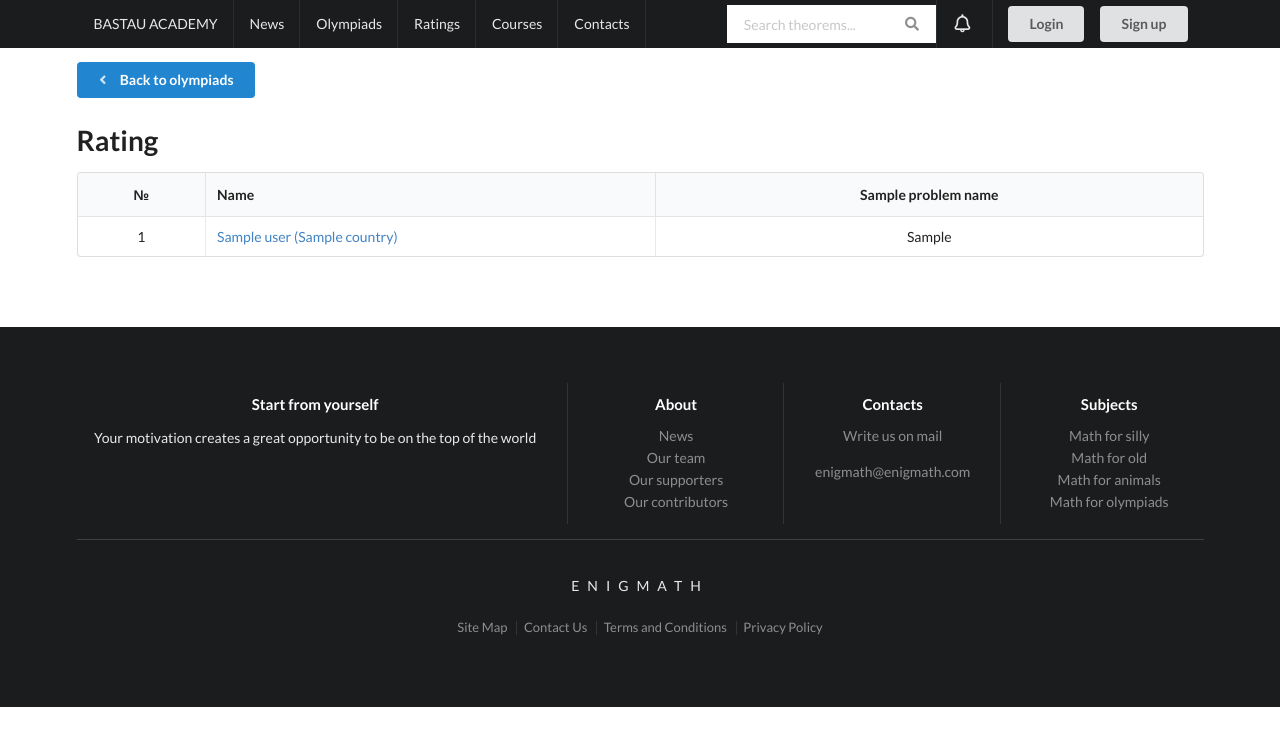
After one commit to canstri/bastau, a Django app: template templates/olymp_rating.html in a window 1280 px wide. The commit adds this page. Shown: the top 746 px of the page. Run offline with Django 3.2, Linux system fonts and the light colour scheme; tables that the repository leaves empty hold one stand-in row (values such as "Sample post"); the template is opened without the code that fills it: values that come from a table or form of the project are taken from there, most other values are stand-ins (such as "Sample title", 1, 10 or a date in 2020); data that the repository does not hold is empty; some libraries are stand-ins or nearby versions; some web fonts are replaced.

Commit message:
Rating page

```diff
--- a/olymps/models.py
+++ b/olymps/models.py
@@ -10,6 +10,7 @@ from django.utils import timezone
 from django.utils.text import slugify
 from markdown_deux import markdown
 from problems.models import Problem
+from accounts.models import Profile
 from django.utils.safestring import mark_safe
 from transliterate import translit, get_available_language_codes
 from django.contrib.postgres.fields import ArrayField
@@ -57,6 +58,8 @@ class Olymp(models.Model):
 
     def get_update_url(self):
         return reverse("olymps:update", kwargs={"slug": self.slug})
+    def rating_url(self):
+        return reverse("olymps:rating", kwargs={"slug": self.slug})
 
     class Meta:
         ordering = ["start_time", "-timestamp"]
@@ -77,7 +80,7 @@ class Olymp(models.Model):
         return content_type
 
 class RatingOlymp(models.Model):
-    user = models.ForeignKey(settings.AUTH_USER_MODEL, default=1, on_delete = models.PROTECT)
+    user = models.ForeignKey(Profile, on_delete = models.PROTECT)
     olymp = models.ForeignKey(Olymp, on_delete = models.PROTECT)
     points = ArrayField(ArrayField(models.TextField()), default=[['first', ' ']])
 
--- a/olymps/urls.py
+++ b/olymps/urls.py
@@ -7,6 +7,7 @@ from .views import (
 	olymp_detail,
 	olymp_update,
 	olymp_delete,
+    rating_page,
 	)
 
 app_name = 'Enigmath'
@@ -16,4 +17,5 @@ urlpatterns = [
     url(r'^(?P<slug>[\w-]+)/$', olymp_detail, name='detail'),
     url(r'^(?P<slug>[\w-]+)/edit/$', olymp_update, name='update'),
     url(r'^(?P<slug>[\w-]+)/delete/$', olymp_delete, name='delete'),
+    url(r'^(?P<slug>[\w-]+)/standings/$', rating_page, name='rating'),
 ]
--- a/problems/views.py
+++ b/problems/views.py
@@ -196,8 +196,8 @@ def problem_thread(request, id):
             all_solved = False
         if all_solved == True: #if problem is fully solved
             if check_problem.solved == False: # if problem was not solved before
-                rating_olymp = RatingOlymp.objects.get_or_create(
-                        user = request.user,
+                rating_olymp = RatingOlymp.objects.get(
+                        user = profile,
                         olymp = content_object,
                     )
                 #print(rating_olymp[0])
--- a/templates/base.html
+++ b/templates/base.html
@@ -28,6 +28,7 @@
 </head>
 
 <body>
+{% include "registration.html" %}
 
 <div class="ui inverted menu" id="main-menu">
 	<div class="ui container">
@@ -98,7 +99,7 @@
                 <a href='{% url "login" %}' class="ui button tiny">Login</a>
             </div>
             <div class="item no-before" style="padding-left: 0px;">
-                <a href='{% url "register" %}' class="ui button tiny">Sign up</a>
+                <a class="ui button tiny" onclick="$('#registration-modal').modal('show')">Sign up</a>
             </div>
 
             {% endif %}
--- /dev/null
+++ b/templates/olymp_rating.html
@@ -0,0 +1,41 @@
+{% extends "base.html" %}
+{% block content %}
+
+
+
+<div class="ui container">
+    <a class="button ui blue" href='{{ olymp.get_absolute_url }}'>
+        <i class="angle left icon"></i> Back to olympiads
+    </a>
+
+    <h1>Rating</h1>
+
+    <table class="ui celled table text-center">
+        <thead>
+        <tr>
+            <th>№</th>
+            <th class="text-left" style="width: 40%;">Name</th>
+            {% for problem_name in problem_names %}
+                <th>{{ problem_name }}</th>
+            {% endfor %}
+        </tr>
+        </thead>
+        <tbody>
+            {% for obj in table %}
+            <tr>
+                <td>{{ forloop.counter }}</td>
+                <td class="text-left"><a href="{{obj.user.get_absolute_url}}">{{ obj.user.user }} {% if obj.user.country %}({{ obj.user.country }}){% endif %}</a></td>
+                {% for point in obj.points %}
+                    <td>{{ point.1 }}</td>
+                {% endfor %}
+            </tr>
+            {% endfor %}
+
+        </tbody>
+    </table>
+</div>
+
+
+
+
+{% endblock content %}
--- /dev/null
+++ b/templates/registration.html
@@ -0,0 +1,19 @@
+<div class="ui tiny modal" id="registration-modal">
+    <i class="close icon"></i>
+    <div class="header">
+        Modal Title
+    </div>
+    <div class="content">
+        <h1 style="text-align: center;">{{ title }}</h1>
+        <form method='POST' action='' enctype='multipart/form-data' CLASS="ui form">{% csrf_token %}
+            <div class="ui input" style="display:block;">
+                {{ form }}
+            </div>
+            <input type='submit' class='ui button green'style="margin-top:20px;width:100%;" value='{{ title }}' />
+        </form>
+    </div>
+    <div class="actions">
+        <div class="ui button">Cancel</div>
+        <div class="ui button">OK</div>
+    </div>
+</div>
```
Also changed, not shown: olymps/views.py (+41 -0 lines), templates/olymp_detail.html (+9 -11 lines), olymps/migrations/0004_auto_20180415_1134.py (added).
